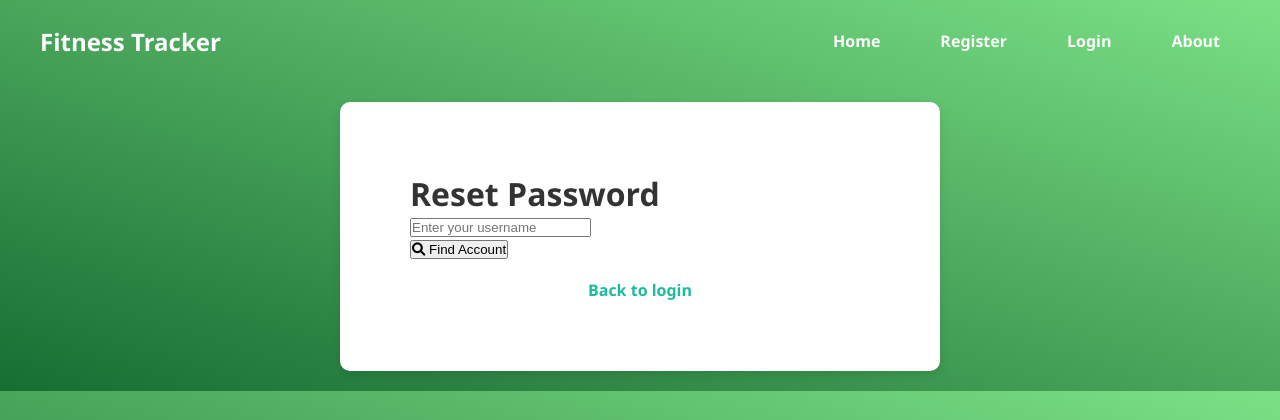
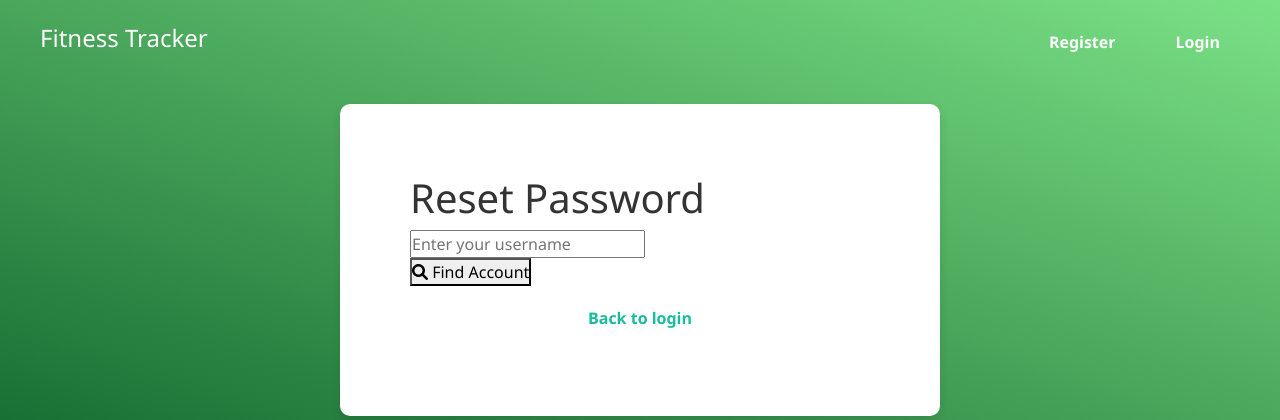
Before and after one commit to stepin105111/CITS5505-Exercise-Tracker-Project, a Flask app: page /forgot-password in a window 1280 px wide. Shown: the top 420 px of the page. Run offline with Flask 3, Linux system fonts and the light colour scheme; parts of the project's set-up code (start-up, migrations or seed data) failed here and were passed over.

Commit message:
Updated base.html

```diff
--- a/app/templates/base.html
+++ b/app/templates/base.html
@@ -4,8 +4,19 @@
         <meta charset="UTF-8" />
         <meta name="viewport" content="width=device-width, initial-scale=1.0" />
         <title>{% block title %}Fitness Tracker{% endblock %}</title>
+
+        <!-- Bootstrap -->
+        <link rel="stylesheet" href="https://cdn.jsdelivr.net/npm/bootstrap@4.6.2/dist/css/bootstrap.min.css">
+        <script src="https://cdn.jsdelivr.net/npm/jquery@3.6.4/dist/jquery.slim.min.js"></script>
+        <script src="https://cdn.jsdelivr.net/npm/popper.js@1.16.1/dist/umd/popper.min.js"></script>
+        <script src="https://cdn.jsdelivr.net/npm/bootstrap@4.6.2/dist/js/bootstrap.bundle.min.js"></script>
+
+        <!-- App Styles -->
         <link rel="stylesheet" href="{{ url_for('static', filename='css/style.css') }}">
+
+        <!-- Icons -->
         <link rel="stylesheet" href="https://cdnjs.cloudflare.com/ajax/libs/font-awesome/6.0.0/css/all.min.css">
+
         {% block extra_css %}{% endblock %}
         {% block scripts_head %}{% endblock %}
     </head>
@@ -18,10 +29,8 @@
                 <a href="{{ url_for('dashboard') }}">Dashboard</a>
                 <a href="{{ url_for('logout') }}">Logout</a>
             {% else %}
-                <a href="{{ url_for('index') }}">Home</a>
                 <a href="{{ url_for('register') }}">Register</a>
                 <a href="{{ url_for('login') }}">Login</a>
-                <a href="{{ url_for('about') }}">About</a>
             {% endif %}
         </nav>
     </header>
```
Lines whose indentation alone changed are shown as unchanged.
